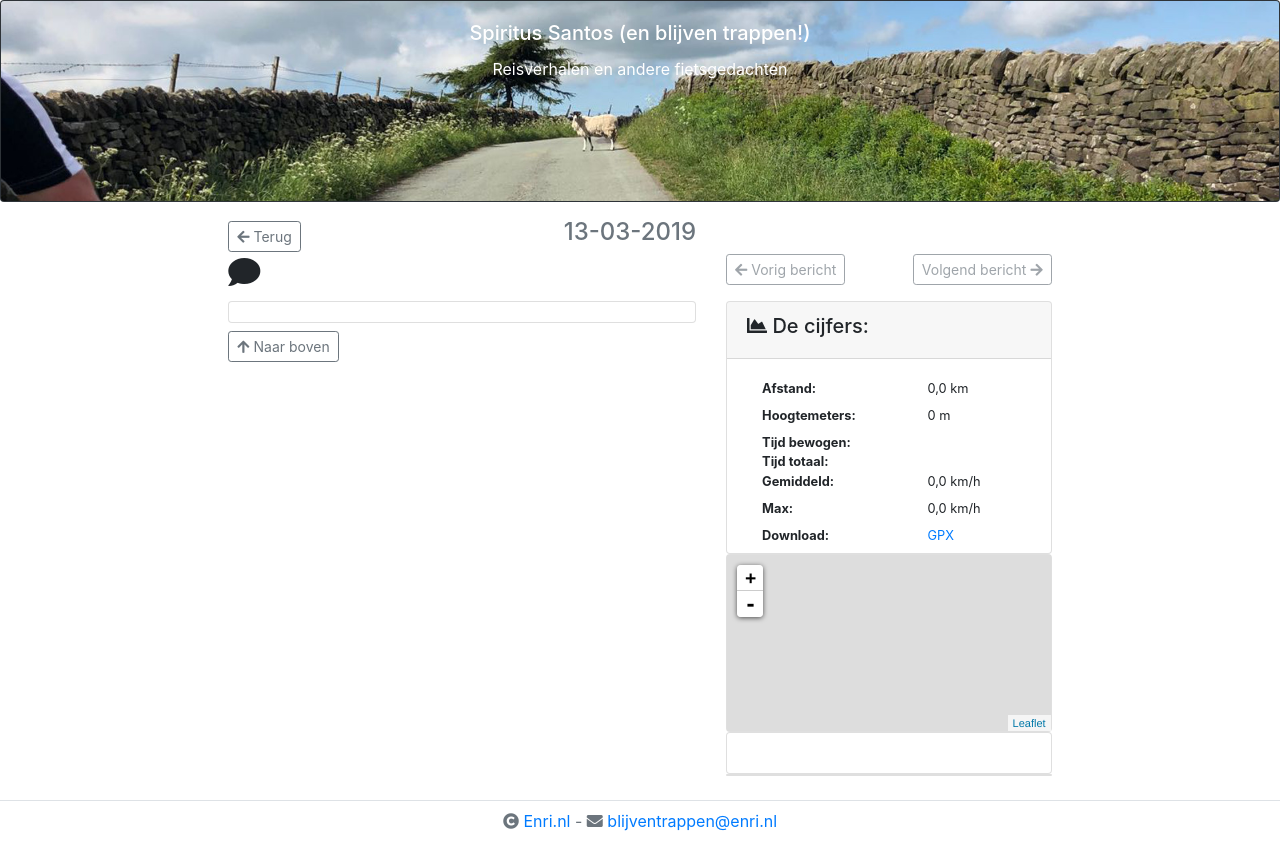
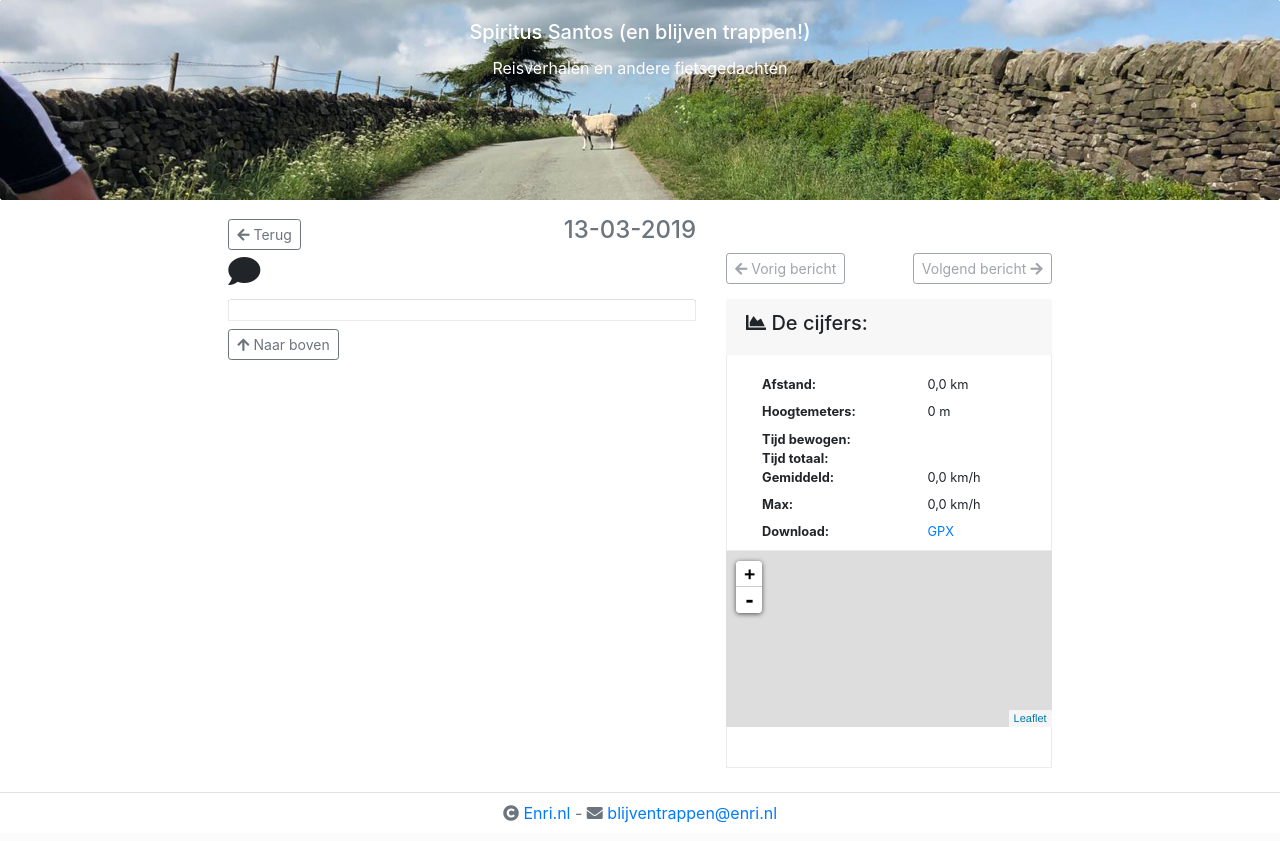
Before and after one commit to aiolos/streber, a Symfony app: template templates/views/blog/view.html.twig in a window 1280 px wide. Run offline with Twig, Linux system fonts and the light colour scheme; the template is opened without the code that fills it, so the values that code supplies are empty; some libraries are stand-ins or nearby versions.

Commit message:
Update font awesome, simplify borders

```diff
--- a/templates/blog.html.twig
+++ b/templates/blog.html.twig
@@ -5,10 +5,9 @@
         <meta name="viewport" content="width=device-width, initial-scale=1">
         <title>{% block title %}Spiritus Santos en Blijven trappen!{% endblock %}</title>
         {% block stylesheets %}{% endblock %}
-        <link rel="stylesheet" href="https://use.fontawesome.com/releases/v5.1.0/css/all.css" integrity="sha384-lKuwvrZot6UHsBSfcMvOkWwlCMgc0TaWr+30HWe3a4ltaBwTZhyTEggF5tJv8tbt" crossorigin="anonymous">
-        <link rel="stylesheet" href="https://stackpath.bootstrapcdn.com/bootstrap/4.1.2/css/bootstrap.min.css" integrity="sha384-Smlep5jCw/wG7hdkwQ/Z5nLIefveQRIY9nfy6xoR1uRYBtpZgI6339F5dgvm/e9B" crossorigin="anonymous">
+        <link rel="stylesheet" href="https://use.fontawesome.com/releases/v5.8.1/css/all.css" integrity="sha384-50oBUHEmvpQ+1lW4y57PTFmhCaXp0ML5d60M1M7uH2+nqUivzIebhndOJK28anvf" crossorigin="anonymous">        <link rel="stylesheet" href="https://stackpath.bootstrapcdn.com/bootstrap/4.1.2/css/bootstrap.min.css" integrity="sha384-Smlep5jCw/wG7hdkwQ/Z5nLIefveQRIY9nfy6xoR1uRYBtpZgI6339F5dgvm/e9B" crossorigin="anonymous">
         <link rel="stylesheet" type="text/css" href="https://cdn.datatables.net/1.10.16/css/jquery.dataTables.css">
-        {#<link rel="stylesheet" type="text/css" href="/assets/css/dashboard.css">#}
+        <link rel="stylesheet" type="text/css" href="/assets/css/blog.css">
     </head>
 
     <body>
--- a/templates/header.html.twig
+++ b/templates/header.html.twig
@@ -1,4 +1,4 @@
-<div class="card bg-dark text-white">
+<div class="card bg-dark text-white no-border">
     <img class="card-img" style="min-width: 100%; min-height:5rem; max-height: 15rem; object-fit: cover;" src="/assets/img/{{
         random([
             'fiets', 'galibier2', 'meertje', 'schaap', 'polder', 'wecamp',
--- a/templates/views/blog/view.html.twig
+++ b/templates/views/blog/view.html.twig
@@ -39,6 +39,8 @@
                             <i class="fa fa-walking"></i>
                         {% elseif activity.type == 'Snowboard' %}
                             <i class="fa fa-snowflake"></i>
+                        {% elseif activity.type == 'IceSkate' %}
+                            <i class="fa fa-skating"></i>
                         {% else %}
                             <i class="fa fa-comment"></i>
                         {% endif %}
@@ -55,7 +57,7 @@
 
             <div class="row">
                 <div class="col-md-7 col-12 m-10">
-                    <div class="card">
+                    <div class="card border-top">
                         <div class="card-body pb-0">
                             {{ post.text|markdown }}
                         </div>
```
Also changed, not shown: public/assets/css/blog.css (added).
